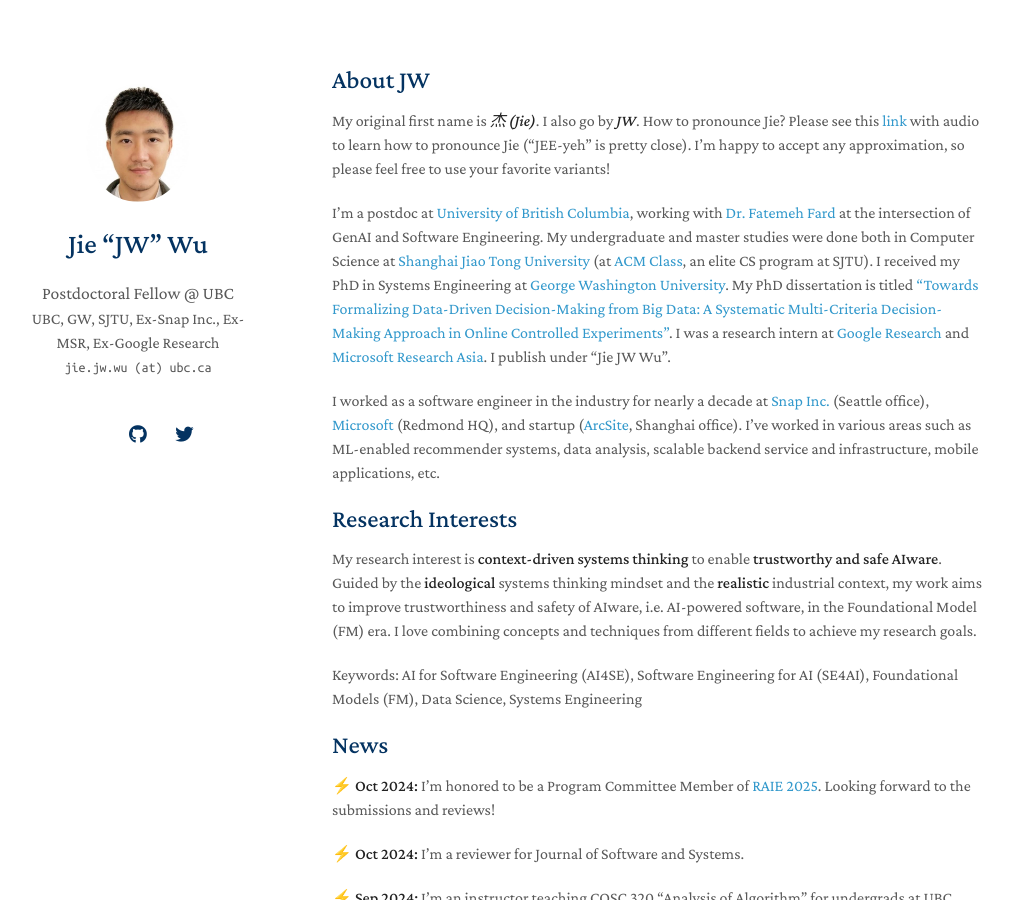
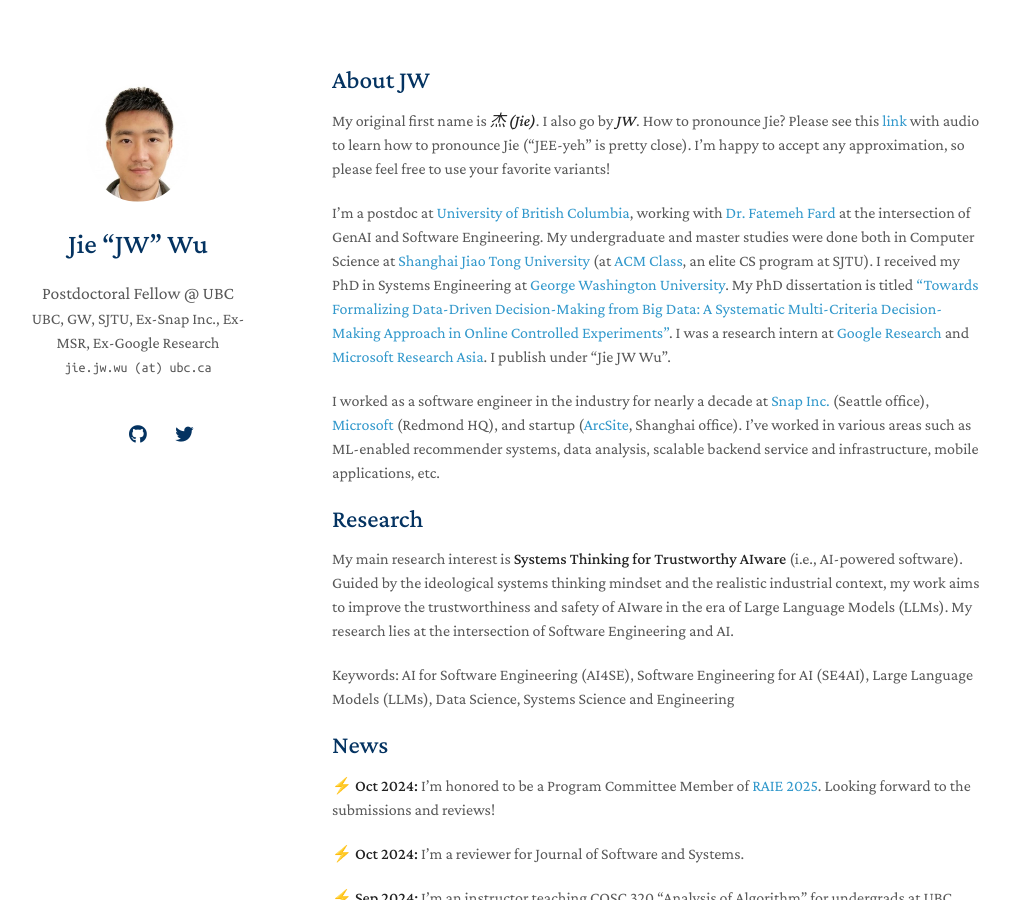
Before and after one commit to yaoyao-liu/minimal-light, a Jekyll site: the page built from index.md, in a window 1280 px wide and 900 px high. Shown: the whole window, without its empty margins (138-1151 px from the left). Built offline with Jekyll 4.4.1, drawn with Linux system fonts in a browser that asks for light colours; nearby versions of some CDN libraries; a style sheet for code colours, icons or effects is not loaded; our own code applies the rules of GitHub Pages for plain Markdown files.

Commit message:
Update index.md

```diff
--- a/index.md
+++ b/index.md
@@ -9,11 +9,10 @@ I'm a postdoc at [University of British Columbia](https://www.ubc.ca/), working
 
 I worked as a software engineer in the industry for nearly a decade at [Snap Inc.](https://snap.com/en-US) (Seattle office), [Microsoft](https://www.microsoft.com/en-us/) (Redmond HQ), and startup ([ArcSite](https://www.arcsite.com/), Shanghai office). I've worked in various areas such as ML-enabled recommender systems, data analysis, scalable backend service and infrastructure, mobile applications, etc.
 
-## Research Interests
-My research interest is **context-driven systems thinking** to enable **trustworthy and safe AIware**. Guided by the **ideological** systems thinking mindset and the **realistic** industrial context, my work aims to improve trustworthiness and safety of AIware, i.e. AI-powered software, in the Foundational Model (FM) era. I love combining concepts and techniques from different fields to achieve my research goals.
+## Research
+My main research interest is **Systems Thinking for Trustworthy AIware** (i.e., AI-powered software). Guided by the ideological systems thinking mindset and the realistic industrial context, my work aims to improve the trustworthiness and safety of AIware in the era of Large Language Models (LLMs). My research lies at the intersection of Software Engineering and AI.
 
-Keywords: AI for Software Engineering (AI4SE), Software Engineering for AI (SE4AI), Foundational Models
-(FM), Data Science, Systems Engineering
+Keywords: AI for Software Engineering (AI4SE), Software Engineering for AI (SE4AI), Large Language Models (LLMs), Data Science, Systems Science and Engineering
 
 ## News
 **⚡ Oct 2024:** I'm honored to be a Program Committee Member of [RAIE 2025](https://conf.researchr.org/home/icse-2025/raie-2025). Looking forward to the submissions and reviews!
```
